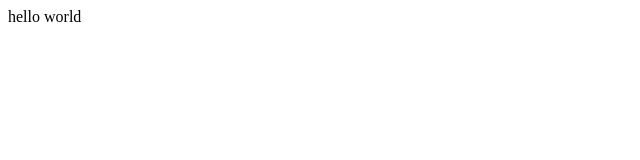
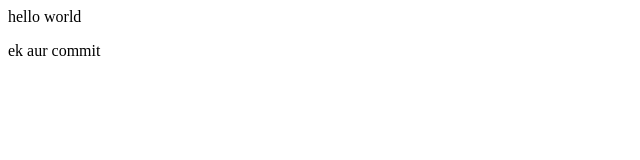
Before and after one commit to sky-202/Apna-demo, a plain HTML site: page index.html in a window 1280 px wide. Shown: the full height of the page, 0-640 px from the left. Drawn offline with Linux system fonts and the light colour scheme.

Commit message:
Added one more paragraph to see the change in github commits

```diff
--- a/index.html
+++ b/index.html
@@ -1 +1,2 @@
 <p> hello world</p>
+<p>ek aur commit</p>
```
